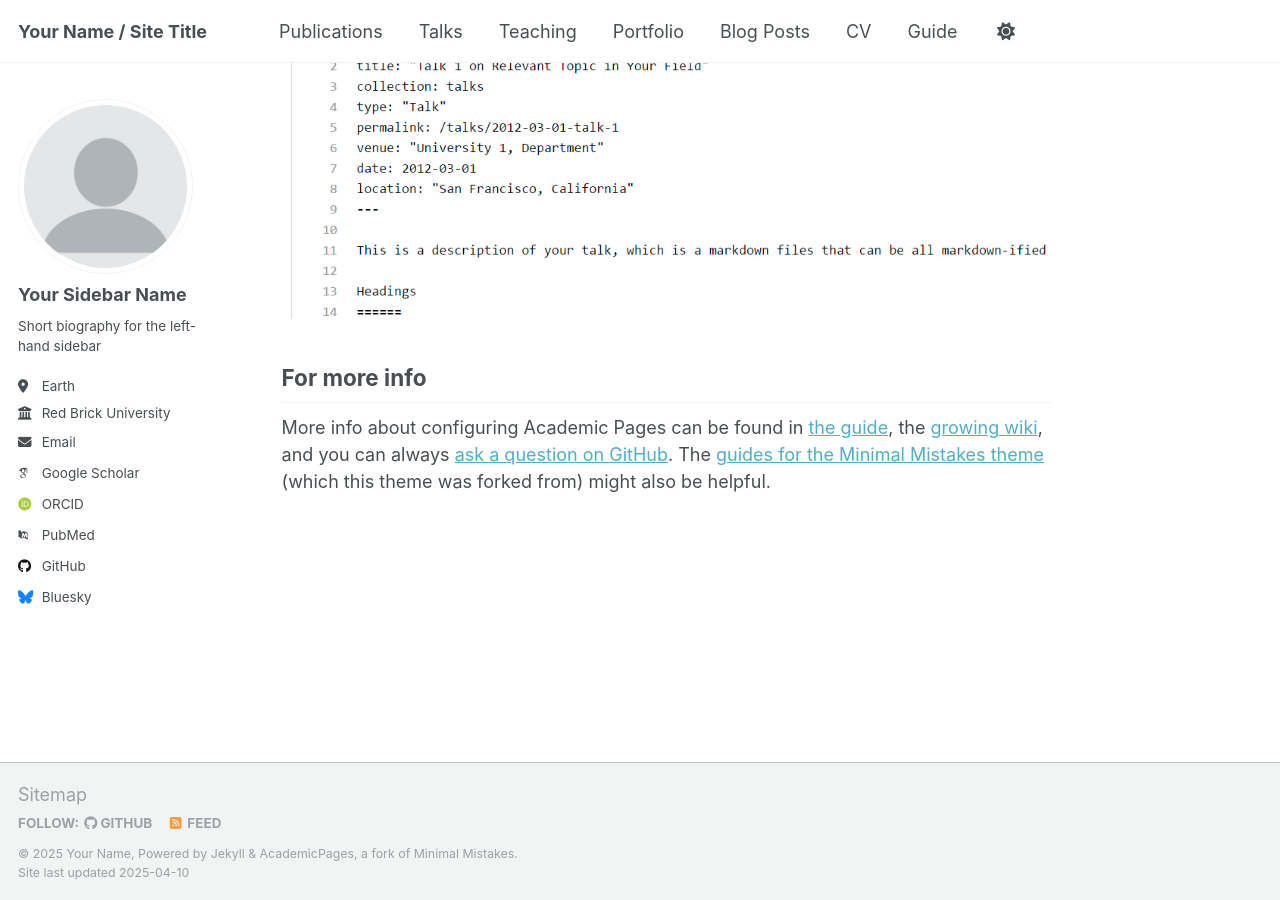
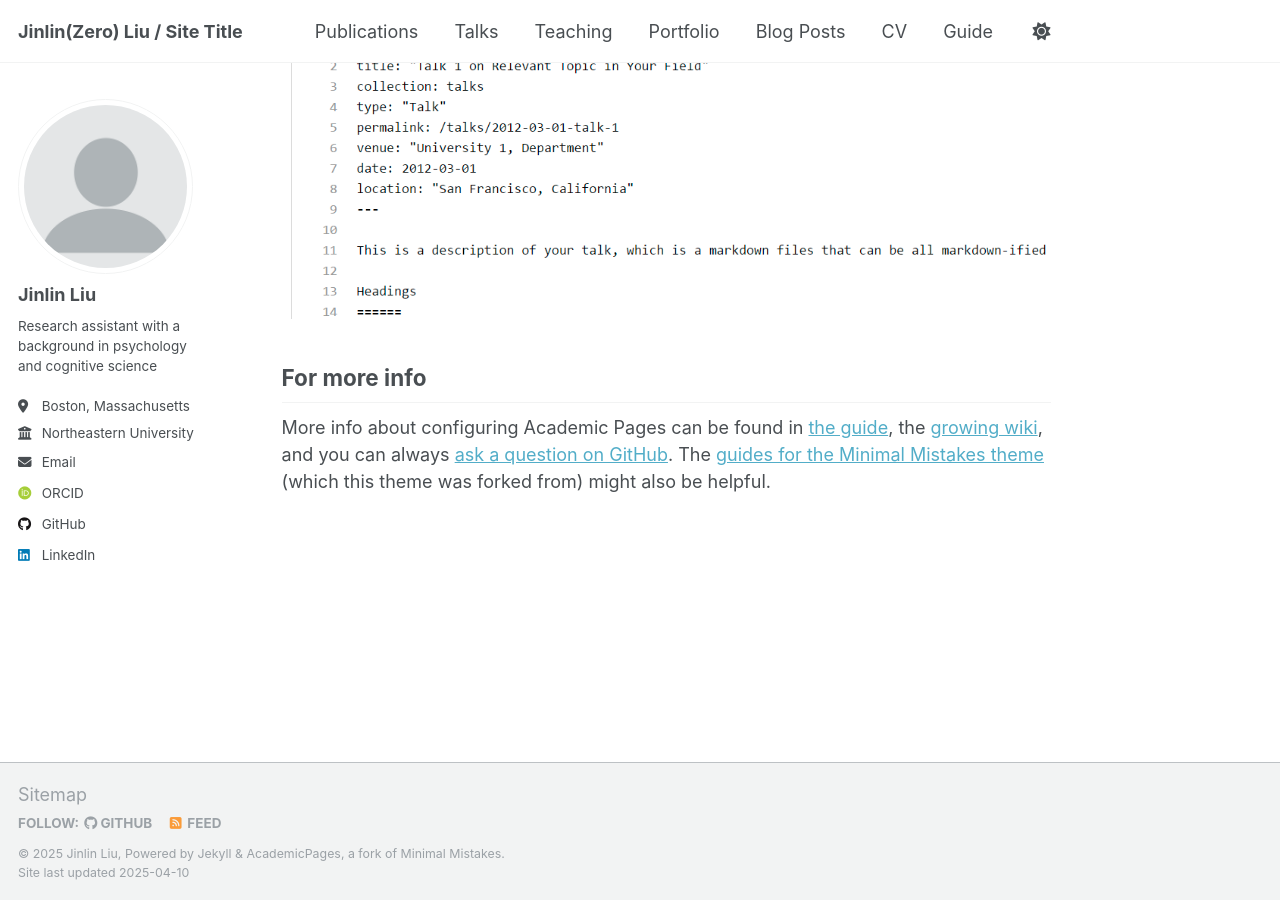
Before and after one commit to liu-zero11037/liu-zero1103.github.io, a Jekyll site: the page built from _pages/about.md, in a window 1280 px wide and 900 px high, scrolled down 2636 px. Built offline with Jekyll 4.4.1, drawn with Linux system fonts in a browser that asks for light colours; some web fonts are replaced.

Commit message:
Update _config.yml

```diff
--- a/_config.yml
+++ b/_config.yml
@@ -9,13 +9,13 @@
 # Basic Site Settings
 locale                   : "en-US"
 site_theme               : "default"
-title                    : "Your Name / Site Title"
+title                    : "Jinlin(Zero) Liu / Site Title"
 title_separator          : "-"
-name                     : &name "Your Name"
-description              : &description "personal description"
-url                      : https://academicpages.github.io # the base hostname & protocol for your site e.g. "https://[your GitHub username].github.io"
+name                     : &name "Jinlin Liu"
+description              : &description "Research Technician in Brain Game Center at Northeastern University"
+url                      : https://liu-zero1103.github.io # the base hostname & protocol for your site e.g. "https://[your GitHub username].github.io"
 baseurl                  : "" # the subpath of your site, e.g. "/blog"
-repository               : "academicpages/academicpages.github.io"
+repository               : "liu-zero11037/liu-zero1103.github.io"
 
 # Site Author - The following control what appear as part of the author content on the side bar.
 #               If a field is blank the icon and link will not appear, otherwise it will be shown.
@@ -23,21 +23,21 @@ repository               : "academicpages/academicpages.github.io"
 author:
   # Biographic information
   avatar           : "profile.png"
-  name             : "Your Sidebar Name"
+  name             : "Jinlin Liu"
   pronouns         : # example: "she/her"
-  bio              : "Short biography for the left-hand sidebar"
-  location         : "Earth"
-  employer         : "Red Brick University"
+  bio              : "Research assistant with a background in psychology and cognitive science"
+  location         : "Boston, Massachusetts"
+  employer         : "Northeastern University"
   uri              : # URL
-  email            : "none@example.org"
+  email            : "liu.zero@northeastern.edu"
 
   # Academic websites
   arxiv            : # URL - Update with the correct link to your profile
-  googlescholar    : "https://scholar.google.com/citations?user=PS_CX0AAAAAJ"
+  googlescholar    : #"https://scholar.google.com/citations?user=PS_CX0AAAAAJ"
   impactstory      : # URL
-  orcid            : "http://orcid.org/yourorcidurl"
+  orcid            : "https://orcid.org/0009-0003-6132-3962"
   semantic         : # URL
-  pubmed           : "https://www.ncbi.nlm.nih.gov/pubmed/?term=john+snow"
+  pubmed           : #"https://www.ncbi.nlm.nih.gov/pubmed/?term=john+snow"
   researchgate     : # URL
   scopus           : # URL
 
@@ -45,12 +45,12 @@ author:
   bitbucket        : # Username - Update with your username on the site
   codepen          : # Username
   dribbble         : # Username
-  github           : "academicpages"
+  github           : "liu-zero11037"
   kaggle           : # Username
   stackoverflow    : # User number or user number and name (i.e., use "1" or "1/jeff-atwood")
 
   # Social media
-  bluesky          : "bsky.app" # Replace this with you Bluesky username
+  bluesky          : #"bsky.app" # Replace this with you Bluesky username
   facebook         : # Username
   flickr           : # Username
   foursquare       : # Username
@@ -59,7 +59,7 @@ author:
   keybase          : # Username
   instagram        : # Username
   lastfm           : # Username
-  linkedin         : # Username
+  linkedin         : "www.linkedin.com/in/jinlinliu11037"
   mastodon         : # URL
   medium           : # URL
   pinterest        : # Username
```
